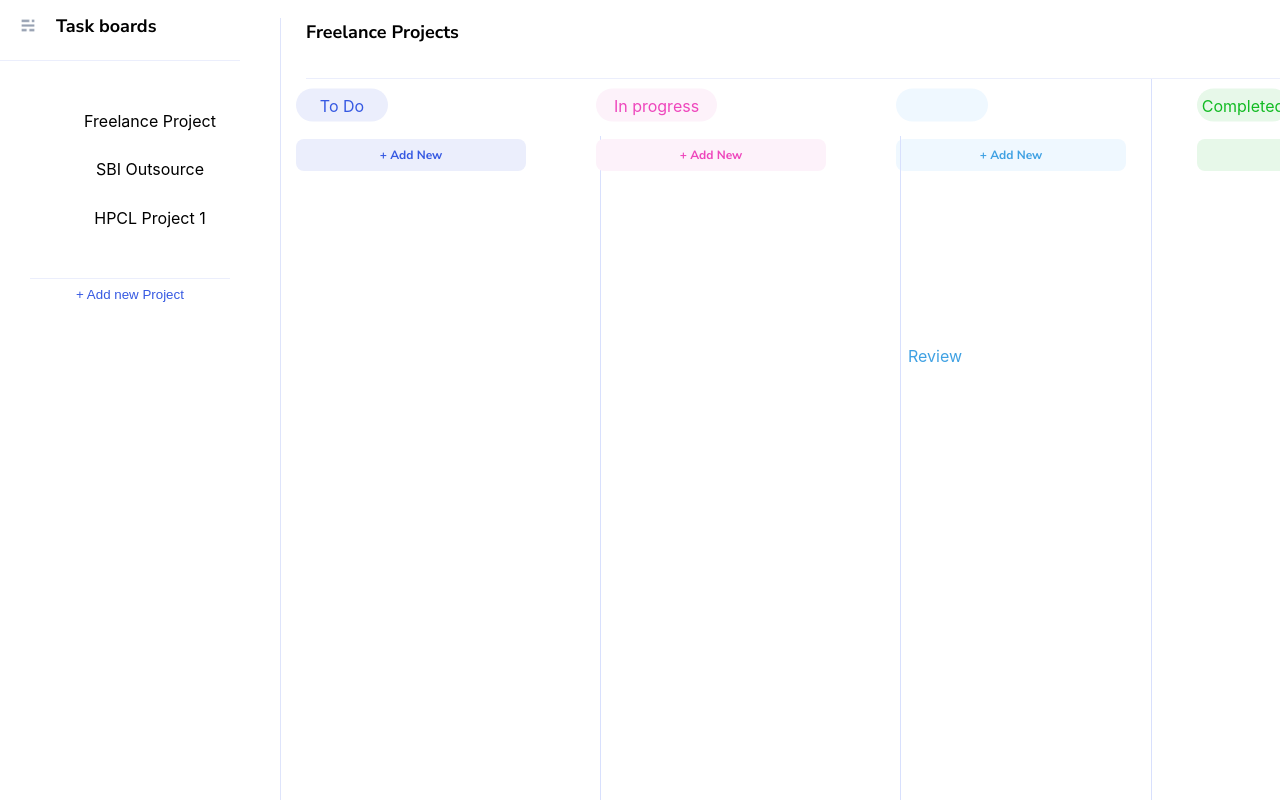
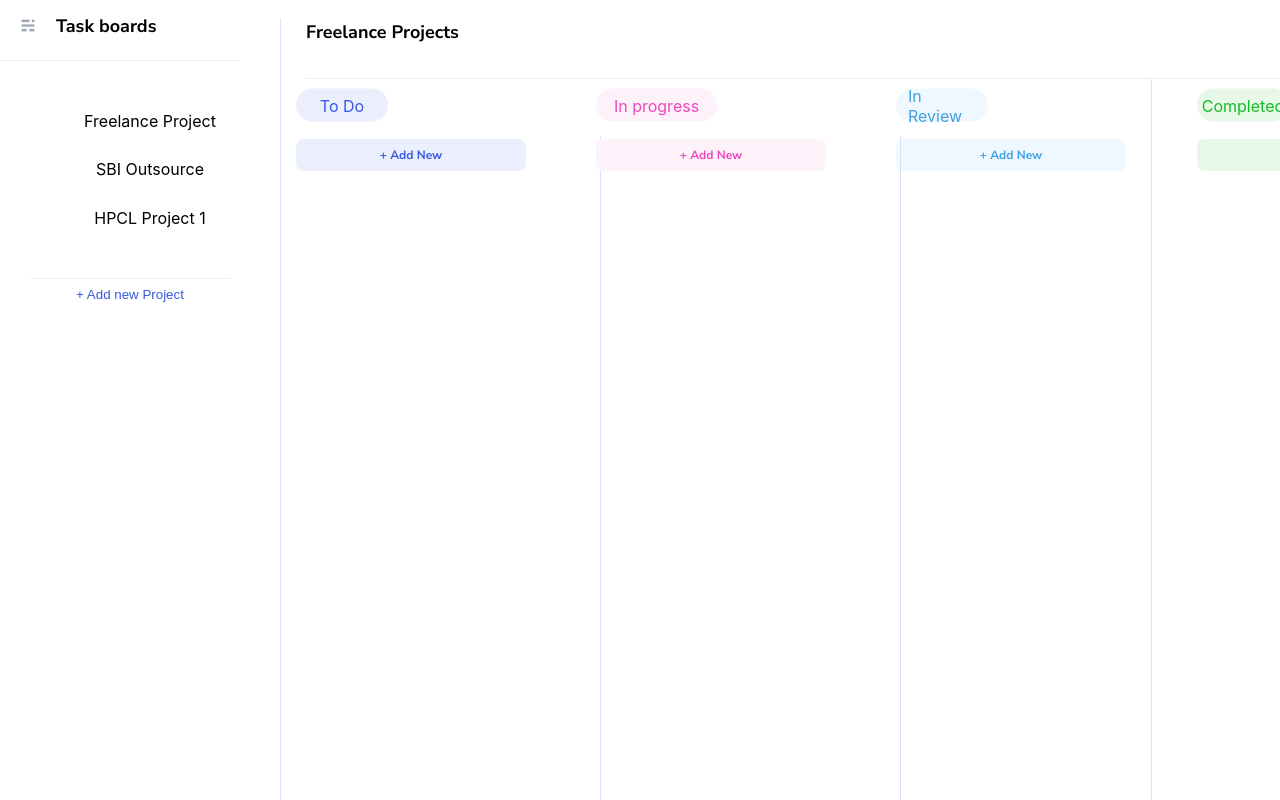
Before and after one commit to KasiViswanadh119/todoapp, a React (Create React App) app: page / in a window 1280 px wide. Shown: the top 800 px of the page. Built offline with nearby package versions, Linux system fonts and the light colour scheme.

Commit message:
ErrorInReviewDivRectified

```diff
--- a/src/App.css
+++ b/src/App.css
@@ -622,7 +622,6 @@ border: none;
   display: flex;
   flex-direction: column;
   border-right: 1px solid #D8E0FD;
-  line-height: 500px;
   width: 270px;
   height: 1024px;
   top: 84px;
--- a/src/pages/FreelanceProject.jsx
+++ b/src/pages/FreelanceProject.jsx
@@ -1,6 +1,7 @@
 // FreelanceProject.js
 import React, { useState,useEffect } from "react";
 import '../App.css';
+
 import TaskEditForm from "../components/TaskEditForm";
 
 
```
